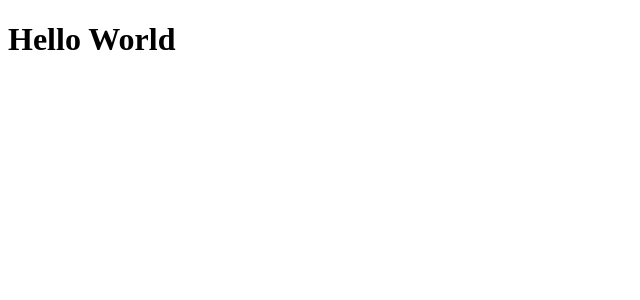
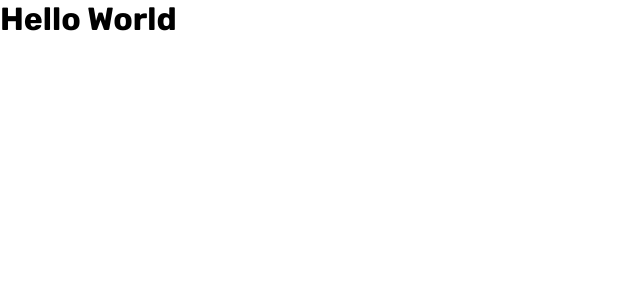
Before and after one commit to FelipeBelloDultra/covid-dash, a React (Create React App) app: page / in a window 1280 px wide. Shown: the top 300 px of the page, without its empty margins (0-640 px from the left). Built offline with nearby package versions, Linux system fonts and the light colour scheme.

Commit message:
fix: global styles

```diff
--- a/package.json
+++ b/package.json
@@ -13,6 +13,7 @@
     "react": "^17.0.1",
     "react-dom": "^17.0.1",
     "react-scripts": "4.0.2",
+    "styled-components": "^5.2.1",
     "typescript": "^4.1.2",
     "web-vitals": "^1.0.1"
   },
@@ -35,6 +36,7 @@
     ]
   },
   "devDependencies": {
+    "@types/styled-components": "^5.1.7",
     "@typescript-eslint/eslint-plugin": "^4.15.0",
     "@typescript-eslint/parser": "^4.15.0",
     "eslint": "^7.20.0",
--- a/public/index.html
+++ b/public/index.html
@@ -6,6 +6,8 @@
   <meta name="viewport" content="width=device-width, initial-scale=1" />
   <meta name="theme-color" content="#000000" />
   <title>Corona Dash</title>
+  <link rel="preconnect" href="https://fonts.gstatic.com">
+  <link href="https://fonts.googleapis.com/css2?family=Rubik:wght@400;500;700&display=swap" rel="stylesheet">
 </head>
 
 <body>
--- a/src/App.tsx
+++ b/src/App.tsx
@@ -1,9 +1,12 @@
-function App() {
+import GlobalStyles from './styles/GlobalStyles';
+
+const App: React.FC = () => {
   return (
     <div>
       <h1>Hello World</h1>
+      <GlobalStyles />
     </div>
   );
-}
+};
 
 export default App;
--- /dev/null
+++ b/src/styles/GlobalStyles.ts
@@ -0,0 +1,27 @@
+import { createGlobalStyle } from 'styled-components';
+
+export default createGlobalStyle`
+  *, *:before, *:after {
+    border: 0;
+    margin: 0;
+    padding: 0;
+    box-sizing: border-box;
+  }
+
+  body {
+    font-family: 'Rubik', sans-serif;
+    -webkit-font-smoothing: antialiased;
+  }
+
+  body, input, button, textarea {
+    font-family: 'Rubik', sans-serif;
+  }
+
+  button {
+    cursor: pointer;
+  }
+
+  #root {
+    min-height: 100vh;
+  }
+`;
```
Also changed, not shown: 1 other file (tests, documents, lock files or other folders).
